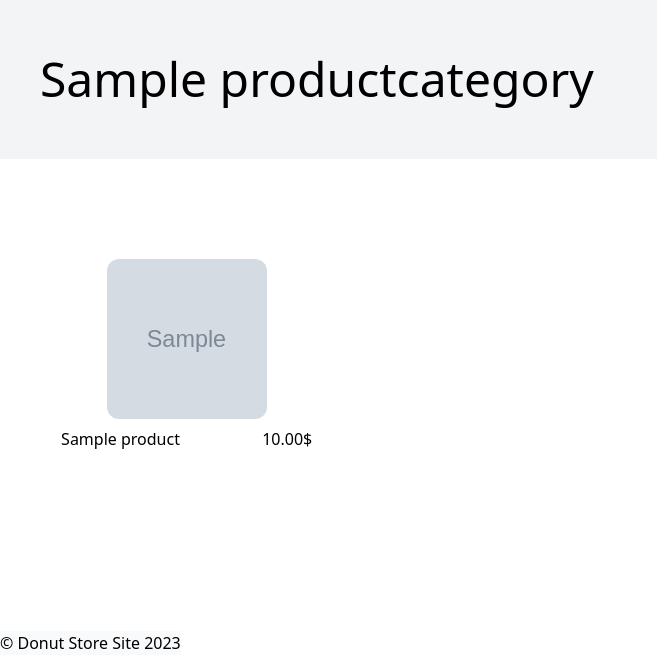
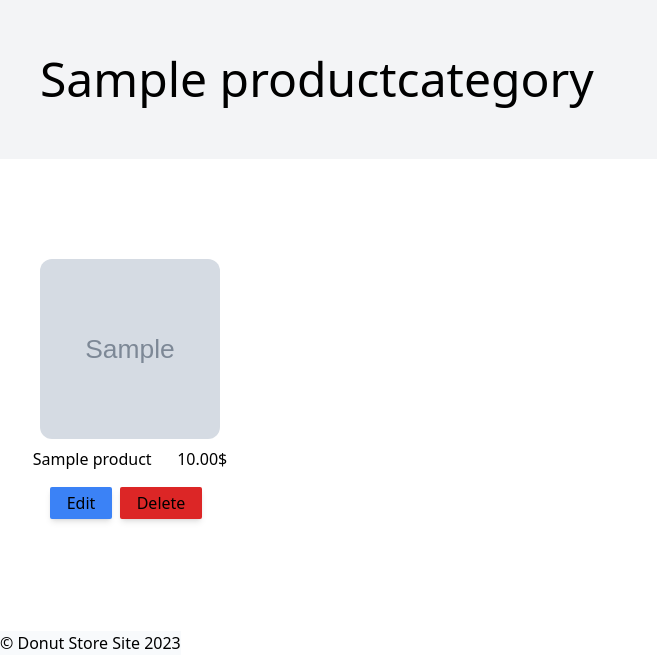
Before and after one commit to SakolB/DonutStoreSite, a Django app: page / in a window 1280 px wide. Shown: the part 145-800 px from the top of the page, without its empty margins (0-657 px from the left). Run offline with Django 4.2, Linux system fonts and the light colour scheme; tables that the repository leaves empty hold one stand-in row (values such as "Sample post"); grey boxes marked "Sample" are stand-in pictures; some libraries are stand-ins or nearby versions.

Commit message:
Added Create view, edit view and delete view

```diff
--- a/home/forms.py
+++ b/home/forms.py
@@ -1,7 +1,7 @@
 from django import forms
 from .models import Product
 
-class CreateProductForm(forms.ModelForm):
+class ProductForm(forms.ModelForm):
     class Meta:
         model = Product
         fields = ['name', 'price', 'photo', 'category']
--- a/home/templates/home/create.html
+++ b/home/templates/home/form.html
@@ -3,7 +3,7 @@
 <div class="h-[85vh]">
 <div class="max-w-md mx-auto mt-8 p-4 bg-white rounded shadow-md">
     <h1 class="text-lg text-center p-5">Create Product</h1>
-    <form method="post">
+    <form method="POST" enctype="multipart/form-data">
         {% csrf_token %}
         <div class="flex items-center mb-4">
             <label for="{{ form.name.id_for_label }}" class="w-1/3">Name:</label>
--- a/home/templates/home/index.html
+++ b/home/templates/home/index.html
@@ -6,14 +6,18 @@
 
         <section class="w-full">
 
-            <div class="grid sm:grid-cols-2 md:grid-cols-3 sm:gap-10 md:gap-20 mt-8 w-full overflow-x-hidden">
-                <h1 class="sm:col-span-2 md:col-span-3 text-bold text-5xl px-10 bg-gray-100 h-40 sm:h-40 flex items-center">{{ category.name }}</h1>
+            <div class="grid sm:grid-cols-2 md:grid-cols-3 lg:grid-cols-4 sm:gap-10 md:gap-20 mt-8 w-full overflow-x-hidden">
+                <h1 class="sm:col-span-2 md:col-span-3 lg:col-span-4 text-bold text-5xl px-10 bg-gray-100 h-40 sm:h-40 flex items-center">{{ category.name }}</h1>
                 {% for product in category.product_set.all %}
                 <div class="flex flex-row p-5 sm:flex-col items-center">
-                    <img src="{{ product.photo.url }}" alt="product image" class="md:w-40 h-40 object-cover rounded-xl">
+                    <img src="{{ product.photo.url }}" alt="product image" class="min-w-[180px] min-h-[180px] max-w-[180px] max-h-[180px] rounded-xl">
                     <div class="mt-2 text-center flex flex-col sm:flex-row justify-between w-full">
                         <span class="flex-auto">{{ product.name }} </span>
                         <span class="flex-auto"> {{ product.price }}$ </span>
+                    </div>
+                    <div class="text-center flex flex-row justify-stretch items-center w-40 h-8 mt-4">
+                        <a class="flex-auto flex bg-blue-500 w-15 h-full justify-center items-center rounded-sm shadow-md hover:bg-blue-400" href="{% url 'home:edit' pk=product.pk%}">Edit</a>
+                        <a class="flex-auto flex bg-red-600 w-15 h-full justify-center items-center rounded-sm shadow-md hover:bg-red-400 m-2" href="{% url 'home:delete' pk=product.pk%}">Delete</a>
                     </div>
                 </div>
                 {% endfor %}
--- a/home/urls.py
+++ b/home/urls.py
@@ -4,8 +4,9 @@ from . import views
 app_name = "home"
 urlpatterns = [
     path("", views.home, name="index"),
-    path("edit/", views.edit, name="edit"),
     path("about/", views.about, name="about"),
     path("cart/", views.cart, name="cart"),
-    path("create/", views.create, name="create"),
+    path("<int:pk>/edit", views.ProductsEditView.as_view(), name="edit"),
+    path("<int:pk>/delete", views.ProductsDeleteView.as_view(), name="delete"),
+    path("create/", views.ProductsCreateView.as_view(), name="create"),
 ]
--- a/home/views.py
+++ b/home/views.py
@@ -1,7 +1,9 @@
 from django.shortcuts import render, redirect
 from django.contrib.auth.decorators import login_required
 from .models import Product, ProductCategory
-from .forms import CreateProductForm
+from .forms import ProductForm
+from django.views.generic import CreateView, UpdateView
+from django.views.generic.edit import DeleteView
 
 # Create your views here.
 def home(request):
@@ -9,15 +11,22 @@ def home(request):
 
     return render(request, 'home/index.html', {'categories' : categories })
 
-def create(request):
-    if request.method == 'POST':
-        form = CreateProductForm(request.POST, request.FILES)
-        if form.is_valid():
-            form.save()
-            return redirect('index')
-    else:
-        form = CreateProductForm()
-    return render(request, 'home/create.html', {'form' : form})
+class ProductsCreateView(CreateView):
+    model = Product
+    success_url = '/'
+    form_class = ProductForm
+    template_name = 'home/form.html'
+
+class ProductsEditView(UpdateView):
+    model = Product
+    success_url ="/"
+    form_class = ProductForm
+    template_name = 'home/form.html'
+
+class ProductsDeleteView(DeleteView):
+    model = Product
+    success_url = "/"
+    template_name = 'home/delete.html'
 
 def cart(request):
     return render(request, "home/cart.html", {})
--- a/templates/home/base.html
+++ b/templates/home/base.html
@@ -51,9 +51,9 @@
                 </div>
             </div>
             <div class="mobileNav hidden flex-col bg-slate-50 items-center">
-                <a href="{% url "home:index" %}" class="text-gray-400 active:text-black">Home</a>
-                <a href="{% url "home:about" %}" class="text-gray-400 active:text-black">About</a>
-                <a href="{% url "home:about" %}" class="text-gray-400 active:text-black">Contact Us</a>
+                <a href="{% url "home:index" %}" class="text-gray-400 active:text-black w-full text-center">Home</a>
+                <a href="{% url "home:about" %}" class="text-gray-400 active:text-black w-full text-center">About</a>
+                <a href="{% url "home:about" %}" class="text-gray-400 active:text-black w-full text-center">Contact Us</a>
             </div>
         </nav>
         <script>
--- a/theme/static/css/dist/styles.css
+++ b/theme/static/css/dist/styles.css
@@ -762,12 +762,20 @@ select {
   grid-column: span 3 / span 3;
 }
 
+.col-span-4 {
+  grid-column: span 4 / span 4;
+}
+
 .m-5 {
   margin: 1.25rem;
 }
 
 .m-8 {
   margin: 2rem;
+}
+
+.m-2 {
+  margin: 0.5rem;
 }
 
 .mx-auto {
@@ -789,6 +797,10 @@ select {
 
 .mt-auto {
   margin-top: auto;
+}
+
+.mt-4 {
+  margin-top: 1rem;
 }
 
 .block {
@@ -839,6 +851,47 @@ select {
   height: 13rem;
 }
 
+.h-5 {
+  height: 1.25rem;
+}
+
+.h-4 {
+  height: 1rem;
+}
+
+.h-8 {
+  height: 2rem;
+}
+
+.h-fit {
+  height: -moz-fit-content;
+  height: fit-content;
+}
+
+.h-\[80vh\] {
+  height: 80vh;
+}
+
+.max-h-\[60px\] {
+  max-height: 60px;
+}
+
+.max-h-\[120px\] {
+  max-height: 120px;
+}
+
+.max-h-\[180px\] {
+  max-height: 180px;
+}
+
+.min-h-\[120px\] {
+  min-height: 120px;
+}
+
+.min-h-\[180px\] {
+  min-height: 180px;
+}
+
 .w-1\/3 {
   width: 33.333333%;
 }
@@ -871,8 +924,48 @@ select {
   width: auto;
 }
 
+.w-5 {
+  width: 1.25rem;
+}
+
+.w-4 {
+  width: 1rem;
+}
+
+.w-6 {
+  width: 1.5rem;
+}
+
+.w-8 {
+  width: 2rem;
+}
+
+.w-20 {
+  width: 5rem;
+}
+
+.min-w-\[120px\] {
+  min-width: 120px;
+}
+
+.min-w-\[180px\] {
+  min-width: 180px;
+}
+
 .max-w-md {
   max-width: 28rem;
+}
+
+.max-w-\[60px\] {
+  max-width: 60px;
+}
+
+.max-w-\[120px\] {
+  max-width: 120px;
+}
+
+.max-w-\[180px\] {
+  max-width: 180px;
 }
 
 .flex-auto {
@@ -919,6 +1012,10 @@ select {
   justify-content: space-between;
 }
 
+.justify-stretch {
+  justify-content: stretch;
+}
+
 .justify-items-end {
   justify-items: end;
 }
@@ -959,6 +1056,18 @@ select {
   border-radius: 0.75rem;
 }
 
+.rounded-lg {
+  border-radius: 0.5rem;
+}
+
+.rounded-md {
+  border-radius: 0.375rem;
+}
+
+.rounded-sm {
+  border-radius: 0.125rem;
+}
+
 .bg-blue-500 {
   --tw-bg-opacity: 1;
   background-color: rgb(59 130 246 / var(--tw-bg-opacity));
@@ -982,6 +1091,11 @@ select {
 .bg-gray-100 {
   --tw-bg-opacity: 1;
   background-color: rgb(243 244 246 / var(--tw-bg-opacity));
+}
+
+.bg-red-600 {
+  --tw-bg-opacity: 1;
+  background-color: rgb(220 38 38 / var(--tw-bg-opacity));
 }
 
 .object-cover {
@@ -1068,6 +1182,21 @@ select {
   box-shadow: var(--tw-ring-offset-shadow, 0 0 #0000), var(--tw-ring-shadow, 0 0 #0000), var(--tw-shadow);
 }
 
+.hover\:bg-blue-200:hover {
+  --tw-bg-opacity: 1;
+  background-color: rgb(191 219 254 / var(--tw-bg-opacity));
+}
+
+.hover\:bg-blue-400:hover {
+  --tw-bg-opacity: 1;
+  background-color: rgb(96 165 250 / var(--tw-bg-opacity));
+}
+
+.hover\:bg-red-400:hover {
+  --tw-bg-opacity: 1;
+  background-color: rgb(248 113 113 / var(--tw-bg-opacity));
+}
+
 .hover\:text-black:hover {
   --tw-text-opacity: 1;
   color: rgb(0 0 0 / var(--tw-text-opacity));
@@ -1146,6 +1275,10 @@ select {
     width: 10rem;
   }
 
+  .md\:w-20 {
+    width: 5rem;
+  }
+
   .md\:grid-cols-3 {
     grid-template-columns: repeat(3, minmax(0, 1fr));
   }
@@ -1158,3 +1291,13 @@ select {
     gap: 5rem;
   }
 }
+
+@media (min-width: 1024px) {
+  .lg\:col-span-4 {
+    grid-column: span 4 / span 4;
+  }
+
+  .lg\:grid-cols-4 {
+    grid-template-columns: repeat(4, minmax(0, 1fr));
+  }
+}
```
Also changed, not shown: home/templates/home/delete.html (added, +12 -0 lines), home/templates/home/edit.html (deleted, +0 -11 lines), media/images/588278312c9eb99faafea883.png (added), media/images/cake.png (renamed from media/images/cake_KRiKLCA.png), media/images/coffee.png (added), media/images/strawberry_smoothie.png (added).
